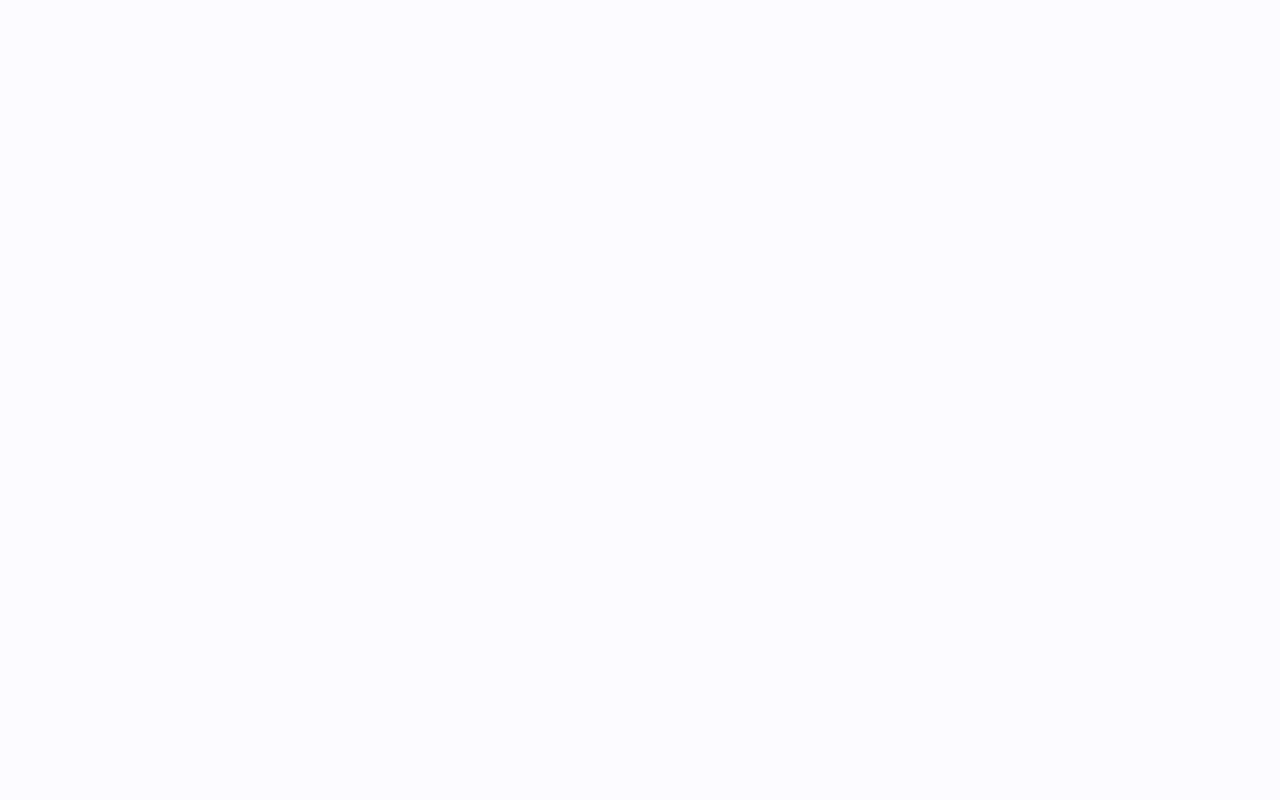
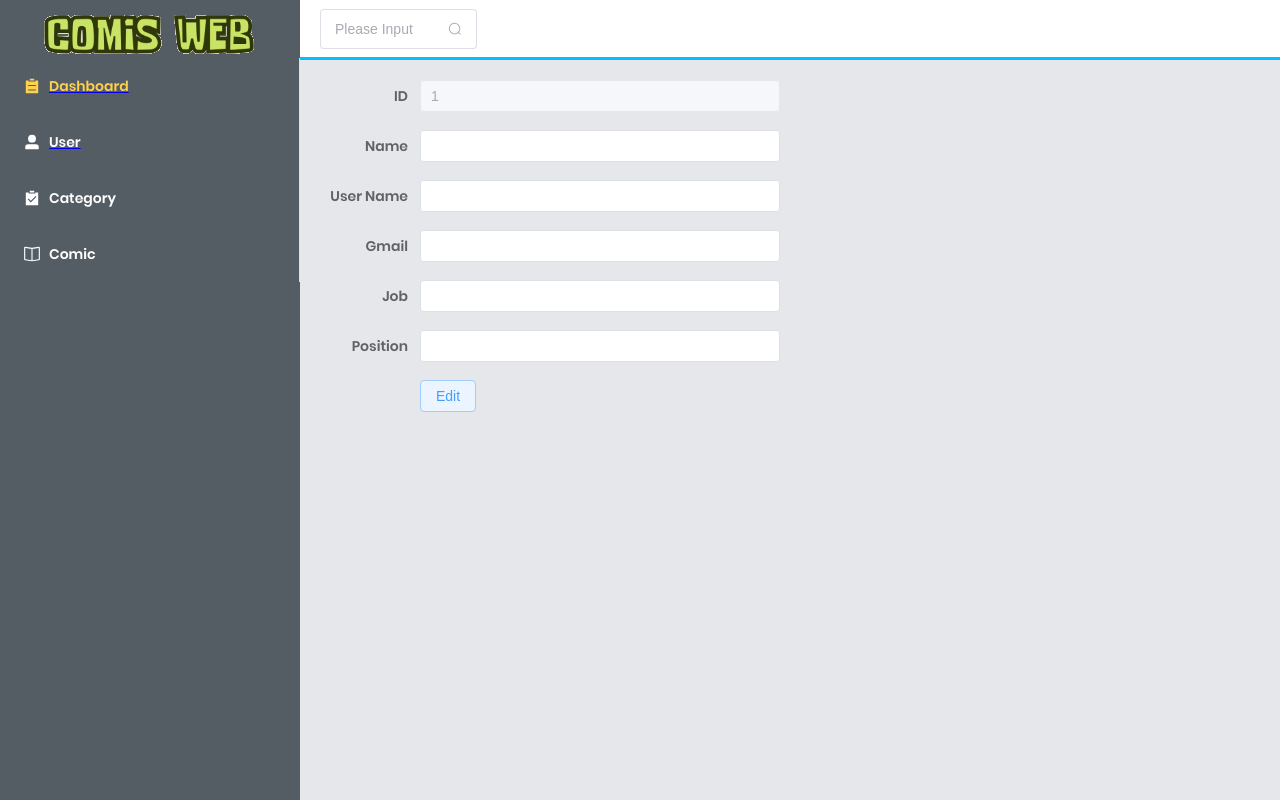
Before and after one commit to thanhlam0822/comic-web-fe, a Vue app: page /edit-user/1 in a window 1280 px wide. Before the commit this address had no page. Built offline with nearby package versions, Linux system fonts and the light colour scheme.

Commit message:
add CRUD success

```diff
--- a/src/components/layout/DashBoard.vue
+++ b/src/components/layout/DashBoard.vue
@@ -62,7 +62,7 @@
           </div>
           <div class="user-info">
             <div>{{user.name}}</div>
-            <div>{{user.gmail}}</div>
+            <div>{{user.gmail}} </div>
           </div>
         </div>
       </el-col>
@@ -74,8 +74,8 @@
       </el-col>
       <el-col :span="4"><div class="grid-content " />
         <div class="user-status">
-          <div v-if="status">
-            <el-button   type="success" >Active</el-button>
+          <div v-if="user.status == 'ACTIVE'">
+            <el-button type="success" >Active</el-button>
           </div>
           <div v-else>
             <el-button type="danger" >Deleted</el-button>
@@ -85,19 +85,12 @@
       <el-col :span="4"><div class="grid-content " /><div class="user-role">{{user.role}}</div></el-col>
       <el-col :span="4"><div class="grid-content " />
         <div class="user-active">
-          <el-button type="primary">Edit</el-button>
-          <el-button type="danger">Delete</el-button>
+          <router-link :to="'/edit-user/' + user.id"> <el-button type="primary">Edit</el-button> </router-link>
+          <el-button @click="deleteUser(user.id)" type="danger">Delete</el-button>
         </div>
       </el-col>
 
     </el-row>
-
-
-
-
-
-
-
   </div>
 </template>
 
@@ -111,7 +104,10 @@ axios.get("http://localhost:8090/api/user/list")
     .then((response) => {
       userList.value = response.data
     })
+function deleteUser(id:number) {
+  axios.patch("http://localhost:8090/api/user/" + id)
 
+}
 </script>
 
 <style scoped>
--- /dev/null
+++ b/src/components/layout/EditUser.vue
@@ -0,0 +1,61 @@
+<template>
+
+  <el-form
+      :label-position="labelPosition"
+      label-width="100px"
+      :model="formEdit"
+      style="max-width: 460px"
+      @keyup.enter.prevent="editUser"
+  >
+    <el-form-item label="ID">
+      <el-input v-model="id" disabled />
+    </el-form-item>
+    <el-form-item label="Name">
+      <el-input v-model="formEdit.name" />
+    </el-form-item>
+    <el-form-item label="User Name">
+      <el-input v-model="formEdit.username" />
+    </el-form-item>
+    <el-form-item label="Gmail">
+      <el-input v-model="formEdit.gmail"  />
+    </el-form-item>
+    <el-form-item label="Job">
+      <el-input v-model="formEdit.job" />
+    </el-form-item>
+    <el-form-item label="Position">
+      <el-input v-model="formEdit.position" />
+    </el-form-item>
+    <el-form-item >
+      <el-button @click.prevent="editUser" type="primary " plain>Edit</el-button>
+    </el-form-item>
+  </el-form>
+</template>
+
+<script lang="ts" setup>
+import { useRoute } from 'vue-router'
+import { reactive, ref } from 'vue'
+import axios from "axios";
+const route = useRoute()
+const id = route.params.id
+const labelPosition = ref('right')
+const formEdit = reactive({
+  name: '',
+  username: '',
+  gmail: '',
+  job: '',
+  position:''
+})
+function editUser() {
+  axios.patch(`http://localhost:8090/api/user/edit/${id}`, {
+      name : formEdit.name,
+      username:formEdit.username,
+      gmail: formEdit.gmail,
+      job: formEdit.job,
+      position: formEdit.position
+  })
+}
+</script>
+
+<style scoped>
+
+</style>
```
Also changed, not shown: src/router/index.ts (+6 -2 lines).
